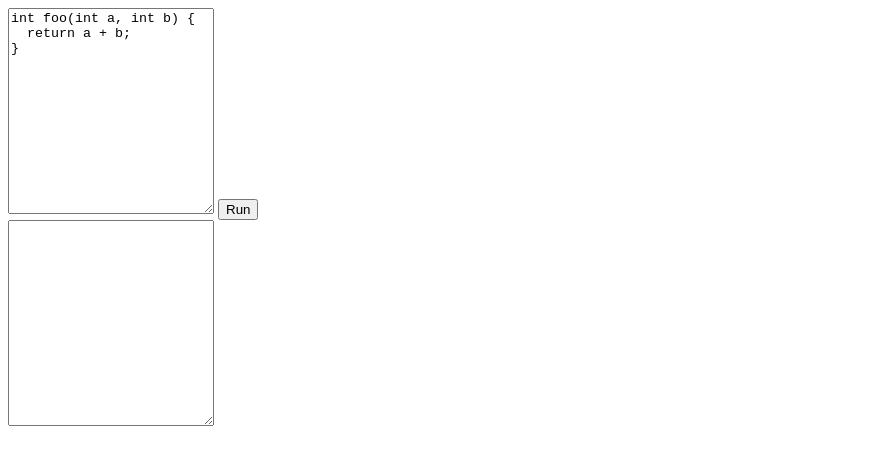
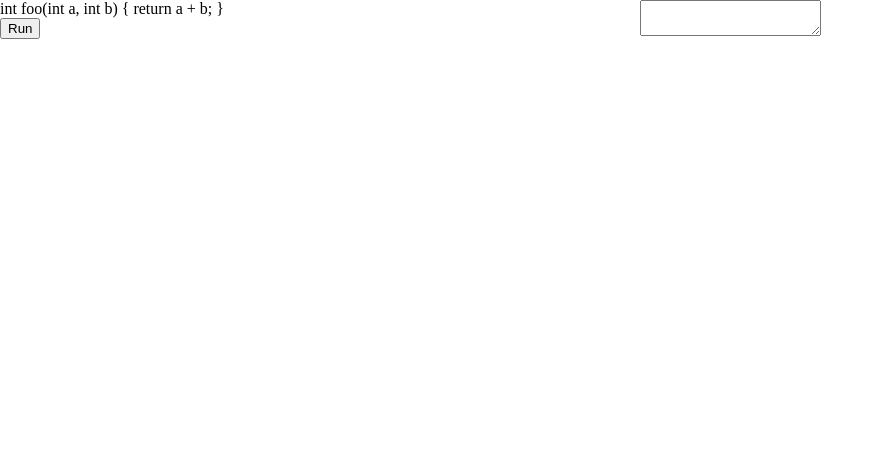
Before and after one commit to dinfuehr/gimple-viewer, a plain HTML site: page frontend/index.html in a window 1280 px wide. Shown: the whole page, without its empty margins (0-884 px from the left). Drawn offline with nearby package versions, Linux system fonts and the light colour scheme.

Commit message:
added styles

```diff
--- a/frontend/index.html
+++ b/frontend/index.html
@@ -14,7 +14,7 @@
 
   <div id="app">
     <div id="left">
-      <textarea id="code">{{ code }}</textarea>
+      <div id="code">{{ code }}</div>
       <button v-on:click="compile">Run</button>
     </div>
 
--- a/frontend/main.css
+++ b/frontend/main.css
@@ -1,4 +1,18 @@
-textarea {
-  width: 200px;
-  height: 200px;
+html, body {
+  margin: 0px;
+  height: 100%;
+  width: 100%;
 }
+
+#app {
+  display: flex;
+  height: 100%;
+}
+
+#left {
+  flex: 1;
+}
+
+#right {
+  flex: 1;
+}
```
